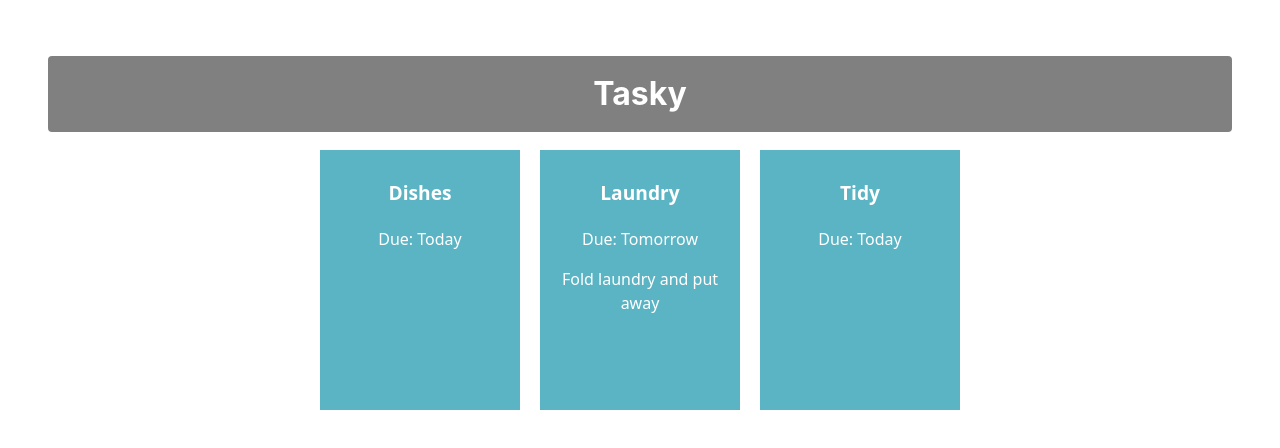
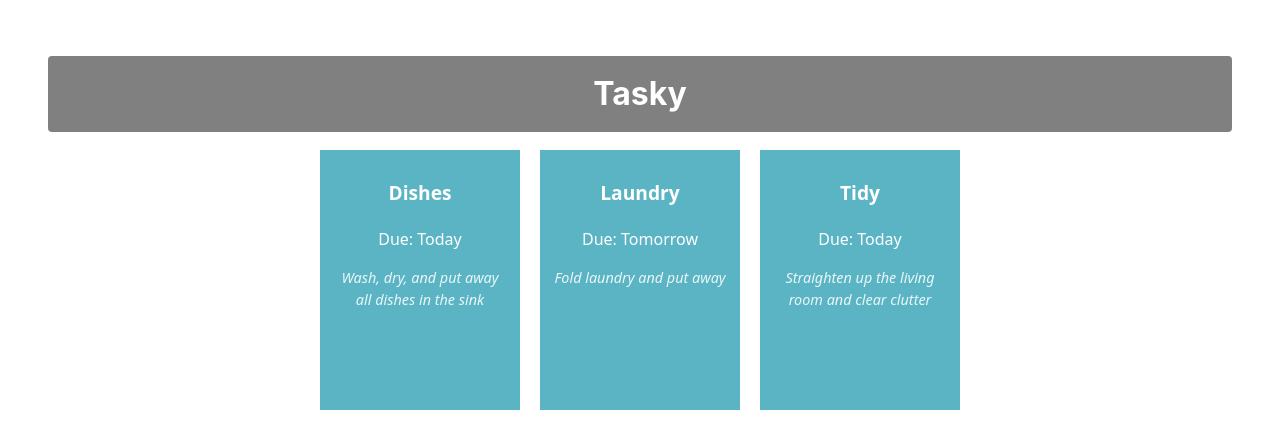
Before and after one commit to Alwin2705/react-basics-labs, a React (Vite) app in the folder tasky/: page / in a window 1280 px wide. Shown: the top 448 px of the page. Built offline with nearby package versions, Linux system fonts and the light colour scheme.

Commit message:
Completed Tasky Lab 1

```diff
--- a/tasky/src/App.css
+++ b/tasky/src/App.css
@@ -40,3 +40,10 @@ div {
   font-weight: bold;
   font-size: 1.2em;
 }
+
+.description {
+  font-size: 0.9em;
+  font-style: italic;
+  color: #eaf7f9;
+  padding: 0 4px;
+}
--- a/tasky/src/App.jsx
+++ b/tasky/src/App.jsx
@@ -3,15 +3,11 @@ import Task from './components/Task';
 
 function App() {
   return (
-        <div className="container">
-
+    <div className="container">
       <h1>Tasky</h1>
-      <Task title="Dishes" deadline="Today" />
-          <Task title="Laundry" deadline="Tomorrow">
-        Fold laundry and put away
-    </Task>
-
-      <Task title="Tidy" deadline="Today" />
+      <Task title="Dishes" deadline="Today" description="Wash, dry, and put away all dishes in the sink" />
+      <Task title="Laundry" deadline="Tomorrow" description="Fold laundry and put away" />
+      <Task title="Tidy" deadline="Today" description="Straighten up the living room and clear clutter" />
     </div>
   );
 }
--- a/tasky/src/components/Task.jsx
+++ b/tasky/src/components/Task.jsx
@@ -4,13 +4,10 @@ const Task = (props) => {
         <div className="card">
             <p className="title">{props.title}</p>
             <p>Due: {props.deadline}</p>
-            <p>{props.children}</p>
+            <p className="description">{props.description}</p>
         </div>
     )
 
-
-
 }
 
-
 export default Task;
```
